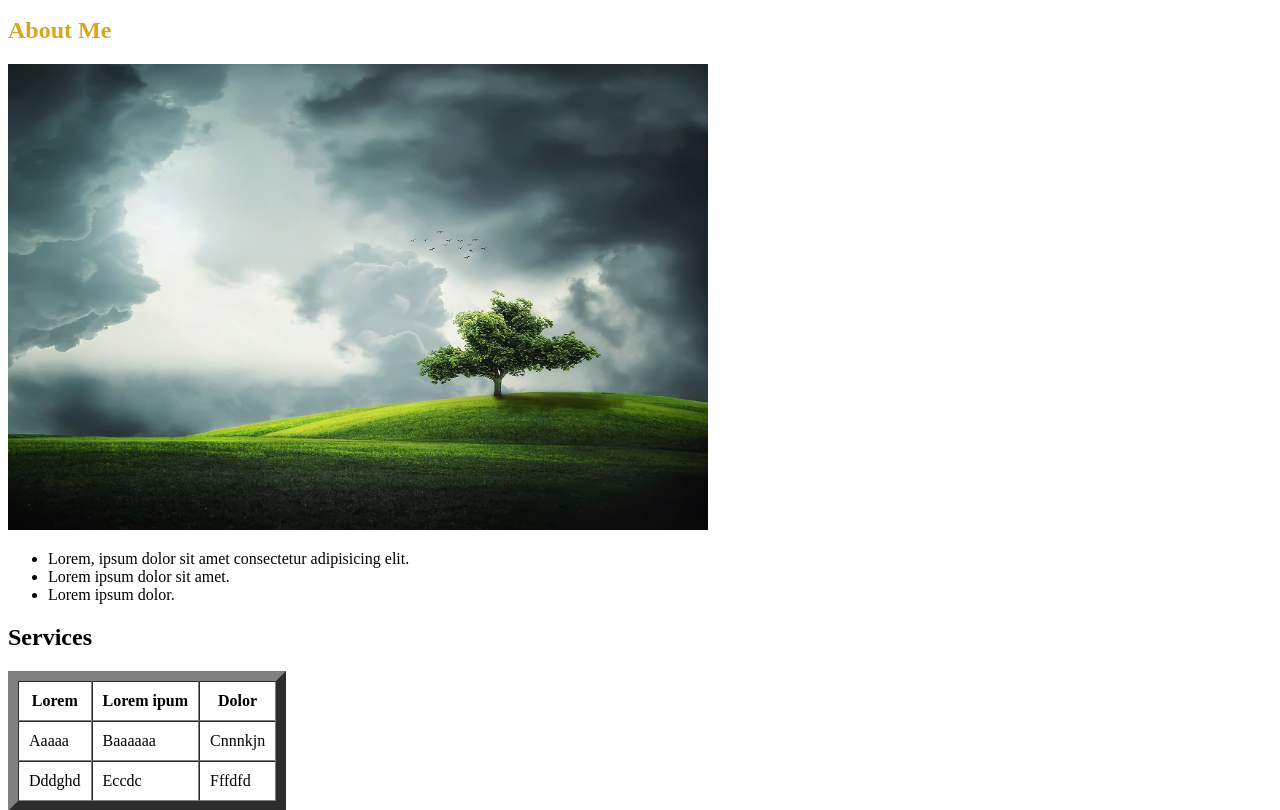
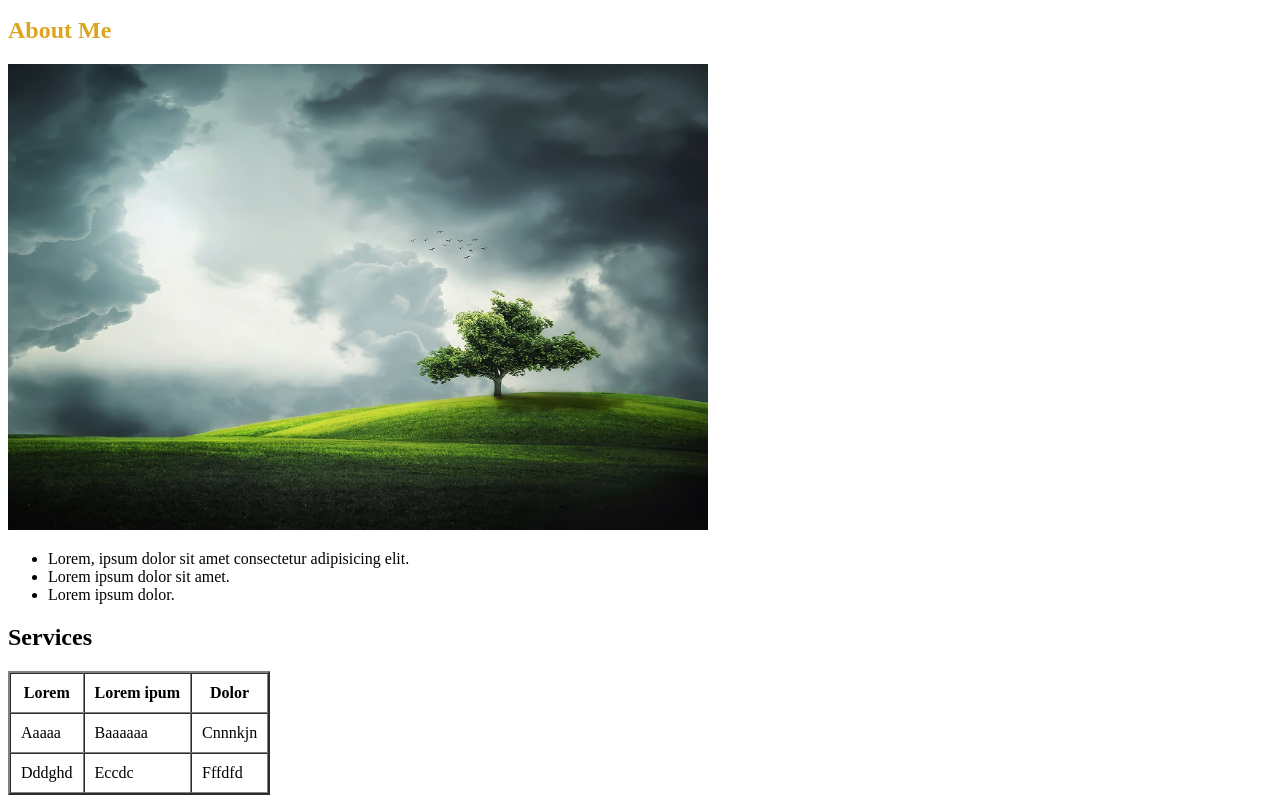
Before and after one commit to sanjibrc/trial, a plain HTML site: page index.html in a window 1280 px wide. Shown: the part 119-929 px from the top of the page. Drawn offline with Linux system fonts and the light colour scheme.

Commit message:
Update index.html

```diff
--- a/index.html
+++ b/index.html
@@ -25,7 +25,7 @@
 
     <h2>Services</h2>
 
-    <table border="10" cellpadding="10" cellspacing="0">
+    <table border="2" cellpadding="10" cellspacing="0">
         <!-- <thead> -->
             <tr>
                 <th>Lorem</th>
```
